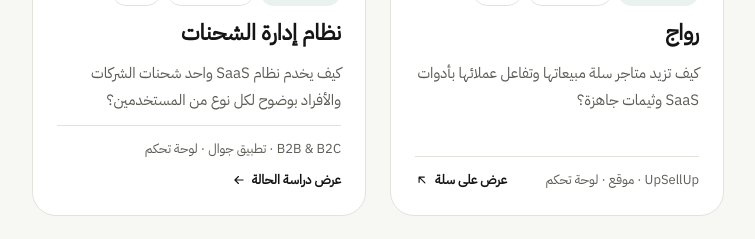
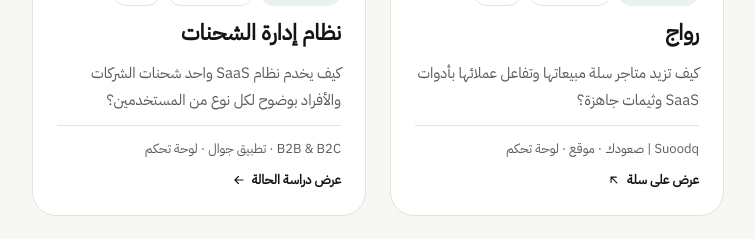
Before and after one commit to mariamalikhamis/MariamAli-portfolio, a Next.js app: page /ar in a window 1280 px wide. Shown: the part 1040-1279 px from the top of the page, without its empty margins (32-787 px from the left). Built offline with nearby package versions, Linux system fonts and the light colour scheme; no server answers.

Commit message:
Rename UpSellUp to Suoodq | صعودك and link to its LinkedIn page
Co-Authored-By: Claude Opus 5.5 <noreply@anthropic.com>
Claude-Session: https://claude.ai/code/session_01U5CkFzGBaB6VJcbEUdtjWu

```diff
--- a/src/app/[locale]/page.tsx
+++ b/src/app/[locale]/page.tsx
@@ -149,7 +149,14 @@ export default async function Home({ params }: { params: Promise<{ locale: strin
                   <div key={x.org} className="exp-row">
                     <span className="exp-when">{x.when}</span>
                     <div className="exp-main">
-                      <span className="exp-org">{x.org}</span>
+                      {'href' in x && x.href ? (
+                        <a className="exp-org exp-org-link" href={x.href} target="_blank" rel="noopener noreferrer">
+                          {x.org}
+                          <span aria-hidden="true"> ↗</span>
+                        </a>
+                      ) : (
+                        <span className="exp-org">{x.org}</span>
+                      )}
                       <span className="exp-role">{x.role}</span>
                       <span className="exp-body">{x.body}</span>
                     </div>
--- a/src/app/globals.css
+++ b/src/app/globals.css
@@ -818,3 +818,7 @@ html.js [data-reveal].is-visible {
 .mc-impact { display: grid; grid-template-columns: repeat(2, minmax(0, 1fr)); gap: 24px; }
 @media (min-width: 1024px) { .mc-impact { grid-template-columns: repeat(4, minmax(0, 1fr)); } }
 @media (max-width: 420px) { .mc-impact { grid-template-columns: 1fr; } }
+
+.exp-org-link { text-decoration: underline; text-decoration-color: var(--border); text-underline-offset: 4px; }
+.exp-org-link:hover { text-decoration-color: currentColor; }
+.exp-org-link span { color: var(--muted); font-size: .85em; }
--- a/src/content/i18n.ts
+++ b/src/content/i18n.ts
@@ -81,7 +81,7 @@ const en = {
   exp: [
     { when: '2026 — Now', org: 'Freelance', role: 'Product Designer', body: 'SaaS, real estate, travel and ERP products for clients in Egypt, Germany and the US.' },
     { when: '2025 — 2026', org: 'Al-Raedah | Ghadan', role: 'UI/UX Designer', body: 'An e-commerce platform and merchant dashboard, the IAVE conference website, and UX audits of existing products.' },
-    { when: '2024 — 2025', org: 'UpSellUp', role: 'UI/UX Designer', body: 'A Salla theme, merchant dashboards, and upsell and cross-sell widgets for Salla stores.' },
+    { when: '2024 — 2025', org: 'Suoodq | صعودك', href: 'https://www.linkedin.com/company/107052220/', role: 'UI/UX Designer', body: 'A Salla theme, merchant dashboards, and upsell and cross-sell widgets for Salla stores.' },
   ],
   contactTitle: 'Have a project in mind, or looking for a design collaborator? Let’s build something meaningful together.',
   footer: '© 2026 Mariam Ali',
@@ -156,7 +156,7 @@ const ar: Dict = {
   exp: [
     { when: '2026 — الآن', org: 'عمل حر', role: 'مصممة منتجات', body: 'منتجات SaaS وعقارات وسفر وأنظمة ERP لعملاء في مصر وألمانيا والولايات المتحدة.' },
     { when: '2025 — 2026', org: 'Al-Raedah | Ghadan', role: 'مصممة UI/UX', body: 'منصة تجارة إلكترونية ولوحة تحكم للتجار، وموقع مؤتمر IAVE، وتدقيق تجربة المستخدم لمنتجات قائمة.' },
-    { when: '2024 — 2025', org: 'UpSellUp', role: 'مصممة UI/UX', body: 'ثيم لمنصة سلة، ولوحات تحكم للتجار، وأدوات بيع إضافي وتقاطعي لمتاجر سلة.' },
+    { when: '2024 — 2025', org: 'Suoodq | صعودك', href: 'https://www.linkedin.com/company/107052220/', role: 'مصممة UI/UX', body: 'ثيم لمنصة سلة، ولوحات تحكم للتجار، وأدوات بيع إضافي وتقاطعي لمتاجر سلة.' },
   ],
   contactTitle: 'لديك مشروع، أو تبحث عن مصمم يشاركك العمل؟ لنصنع معاً شيئاً ذا قيمة.',
   footer: '© 2026 مريم علي',
--- a/src/content/projects.ts
+++ b/src/content/projects.ts
@@ -105,8 +105,8 @@ export const projects: Project[] = [
     href: 'https://apps.salla.sa/en/app/542868434',
     linkLabel: 'salla',
     copy: {
-      en: { title: 'Rawaj', question: 'How can Salla stores increase revenue and engagement with ready-made SaaS tools and themes?', org: 'UpSellUp' },
-      ar: { title: 'رواج', question: 'كيف تزيد متاجر سلة مبيعاتها وتفاعل عملائها بأدوات SaaS وثيمات جاهزة؟', org: 'UpSellUp' },
+      en: { title: 'Rawaj', question: 'How can Salla stores increase revenue and engagement with ready-made SaaS tools and themes?', org: 'Suoodq | صعودك' },
+      ar: { title: 'رواج', question: 'كيف تزيد متاجر سلة مبيعاتها وتفاعل عملائها بأدوات SaaS وثيمات جاهزة؟', org: 'Suoodq | صعودك' },
     },
   },
   {
```
